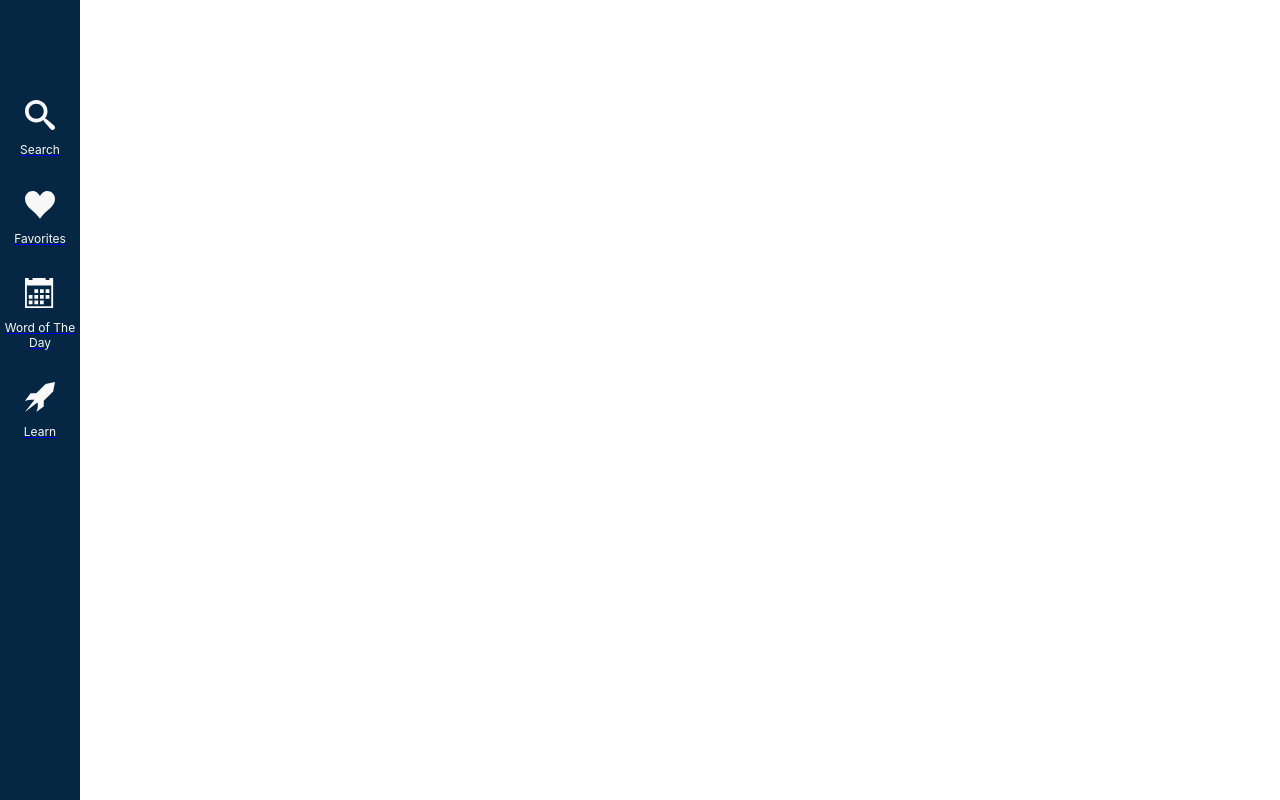
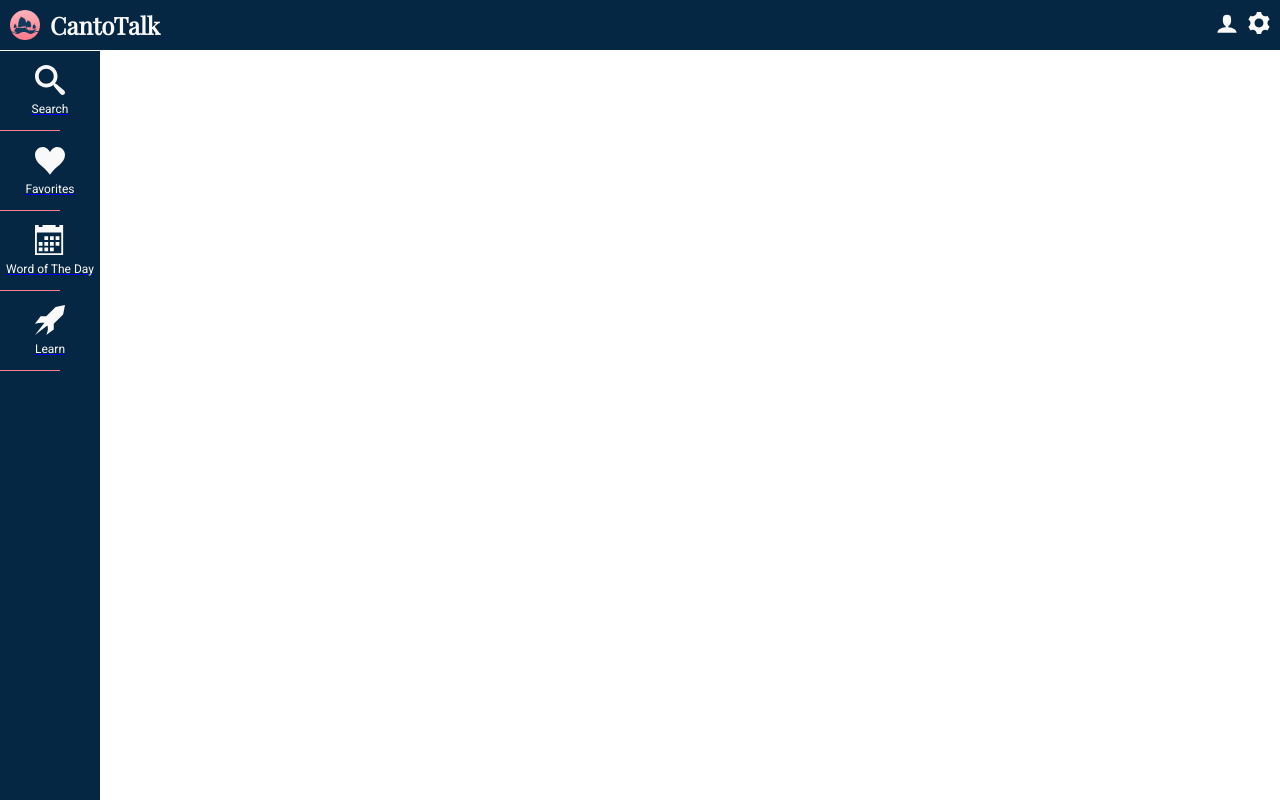
Before and after one commit to brimac1634/CantoWeb, a React (Create React App) app: page /Learn in a window 1280 px wide. Built offline with nearby package versions, Linux system fonts and the light colour scheme.

Commit message:
Added top bar and adjusted navBar

```diff
--- a/src/App.css
+++ b/src/App.css
@@ -1,16 +1,23 @@
-.nav-bar {
+.title-bar {
 	position: fixed;
 	top: 0;
 	left: 0;
-	width: 80px;
-	height: 100%;
-	background: var(--cantoDarkBlue);
+	width: 100%;
+	height: 50px;
+}
+
+.nav-bar {
+	position: fixed;
+	top: 50px;
+	left: 0;
+	width: 100px;
+	height: calc(100% - 50px);
 }
 
 .main-view {
 	position: absolute;
-	left: 80px;
-	top: 0;
+	left: 100px;
+	top: 50px;
 	right: 0;
 	bottom: 0;
 }
--- a/src/App.js
+++ b/src/App.js
@@ -1,5 +1,6 @@
 import React, { Component } from 'react';
 import './App.css';
+import TitleBar from './Components/TitleBar/TitleBar';
 import NavBar from './Components/NavBar/NavBar';
 import MainView from './Containers/MainView';
 
@@ -15,6 +16,7 @@ constructor (props, context) {
   render() {
     return (
       <div>
+        <TitleBar className='title-bar'/>
       	<NavBar className='nav-bar'/>
   	    <MainView className='main-view'/>
       </div>
--- a/src/Components/Icon/Icon.css
+++ b/src/Components/Icon/Icon.css
@@ -3,7 +3,6 @@
 	border: none;
 	color: var(--cantoWhite);
 	outline: none;
-	padding-bottom: 20px;
 	text-align: center;
 }
 
@@ -16,6 +15,7 @@ svg:hover {
 .icon p {
 	font-size: 12px;
 	text-decoration: none;
+	margin-top: 5px;
 }
 
 svg {
--- /dev/null
+++ b/src/Components/Logo/Logo.css
@@ -0,0 +1,18 @@
+.logo {
+	margin: 10px;
+	height: 30px;
+	width: auto;
+	display: flex;
+	flex-direction: row;
+	align-items: center;
+}
+
+.logo img {
+	width: 30px;
+	height: auto;
+	margin-right: 10px;
+}
+
+.logo h2 {
+	color: var(--cantoWhite);
+}
--- /dev/null
+++ b/src/Components/Logo/Logo.js
@@ -0,0 +1,14 @@
+import React from 'react';
+import './Logo.css';
+import CantoIcon from './CantoTalkIconLatest.png';
+
+const Logo = () => {
+	return (
+		<div className='logo'>
+			<img src={CantoIcon} alt='CantoTalk Icon'/>
+			<h2>CantoTalk</h2>
+		</div>
+	);
+}
+
+export default Logo;
--- a/src/Components/NavBar/NavBar.css
+++ b/src/Components/NavBar/NavBar.css
@@ -1,6 +1,19 @@
+.nav-bar {
+	background: var(--cantoDarkBlue);
+	text-align: center;
+}
+
+.nav-bar:before {
+	display: block;
+	content: "";
+	background: var(--cantoWhite);
+	height: 1px;
+	width: 100%;
+}
+
 .nav-list {
 	position: absolute;
-	top: 100px;
+	top: 10px;
 	left: 0;
 	width: 100%;
 	height: calc(100% - 80px);
@@ -9,3 +22,18 @@
 	justify-content: top;
 	align-items: center;
 }
+
+.icon-button {
+	width: 100%;
+	height: 80px;
+
+}
+
+.icon-button:after {
+	display: block;
+	content: "";
+	background: var(--cantoPink);
+	height: 1px;
+	width: 60%;
+	margin-top: 10px;
+}
--- a/src/Components/NavBar/NavBar.js
+++ b/src/Components/NavBar/NavBar.js
@@ -8,10 +8,10 @@ const NavBar = () => {
 	return (
 		<div className='nav-bar'>
 			<div className='nav-list'>
-				<Link to={'/'}><Icon icon={icons.search} title='Search'/></Link>
-				<Link to={'/Favorites'}><Icon icon={icons.heart} title='Favorites'/></Link>
-				<Link to={'/WordOfTheDay'}><Icon icon={icons.calendar} title='Word of The Day'/></Link>
-				<Link to={'/Learn'}><Icon icon={icons.rocket} title='Learn'/></Link>
+				<Link to={'/'} className='icon-button'><Icon icon={icons.search} className='icon-button' title='Search'/></Link>
+				<Link to={'/Favorites'} className='icon-button'><Icon icon={icons.heart} className='icon-button' title='Favorites'/></Link>
+				<Link to={'/WordOfTheDay'} className='icon-button'><Icon icon={icons.calendar} className='icon-button' title='Word of The Day'/></Link>
+				<Link to={'/Learn'} className='icon-button'><Icon icon={icons.rocket} title='Learn'/></Link>
 			</div>
 		</div>
 	);
--- /dev/null
+++ b/src/Components/TitleBar/TitleBar.css
@@ -0,0 +1,19 @@
+.title-bar {
+	background: var(--cantoDarkBlue);
+}
+
+.button-container {
+	position: absolute;
+	height: auto;
+	width: auto;
+	display: flex;
+	flex-direction: row;
+	align-items: center;
+	top: 0;
+	right: 0;
+	margin: 5px;
+}
+
+.icon {
+	margin: 5px;
+}
--- /dev/null
+++ b/src/Components/TitleBar/TitleBar.js
@@ -0,0 +1,19 @@
+import React from 'react';
+import './TitleBar.css';
+import Logo from '../Logo/Logo';
+import Icon from '../Icon/Icon';
+import {icons} from '../../constants';
+
+const TitleBar = () => {
+	return (
+		<div className='title-bar'>
+			<Logo />
+			<div className='button-container'>
+				<Icon icon={icons.profile} className='icon' width={22}/>
+				<Icon icon={icons.settings} className='icon' width={22}/>
+			</div>
+		</div>
+	);
+}
+
+export default TitleBar;
--- a/src/index.css
+++ b/src/index.css
@@ -1,3 +1,5 @@
+@import url('https://fonts.googleapis.com/css?family=Heebo|Playfair+Display');
+
 :root {
 	--cantoDarkBlue: #062743;
 	--cantoBlue: #113a5d;
@@ -5,12 +7,16 @@
 	--cantoWhite: #f9f9f9;
 }
 
+h1,
+h2,
+h3 {
+  font-family: 'Playfair Display', serif;
+}
+
 body {
   margin: 0;
   padding: 0;
-  font-family: -apple-system, BlinkMacSystemFont, "Segoe UI", "Roboto", "Oxygen",
-    "Ubuntu", "Cantarell", "Fira Sans", "Droid Sans", "Helvetica Neue",
-    sans-serif;
+  font-family: 'Heebo', sans-serif;
   -webkit-font-smoothing: antialiased;
   -moz-osx-font-smoothing: grayscale;
 }
```
Also changed, not shown: src/Components/Logo/CantoTalkIconLatest.png (added).
